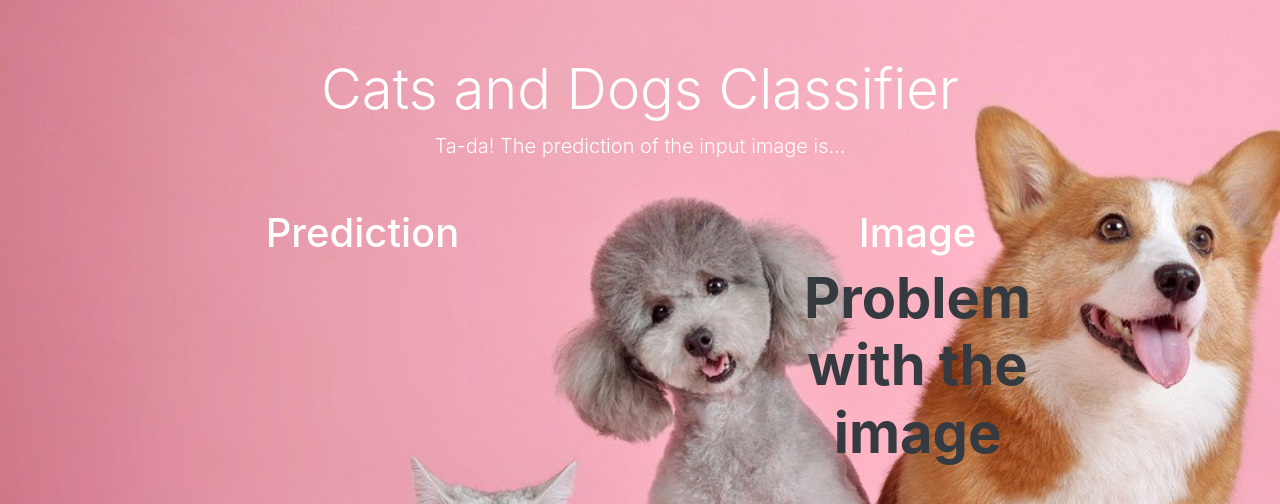
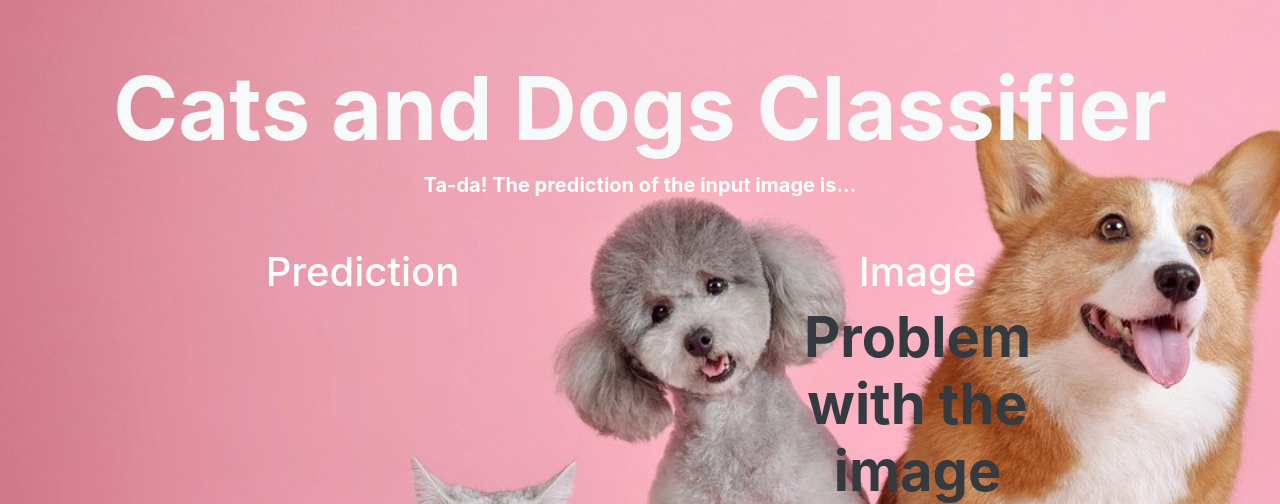
Before and after one commit to YenYingNg/Advanced_Programming_project, a Flask app: template templates/result.html in a window 1280 px wide. Shown: the top 504 px of the page. Run offline with Flask 3, Linux system fonts and the light colour scheme; the template is opened without the code that fills it, so the values that code supplies are empty; some libraries are stand-ins or nearby versions.

Commit message:
changing typography on result page

```diff
--- a/templates/result.html
+++ b/templates/result.html
@@ -7,8 +7,8 @@
 <div class="container py-5">
 
     <header class="text-white text-center">
-        <h1 class="display-4">Cats and Dogs Classifier</h1>
-        <p class="lead mb-5">Ta-da! The prediction of the input image is...</p>
+        <h1 class="display-2 font-weight-bold text-light">Cats and Dogs Classifier</h1>
+        <p class="lead font-weight-bold mb-5">Ta-da! The prediction of the input image is...</p>
     </header>
 
 
```
